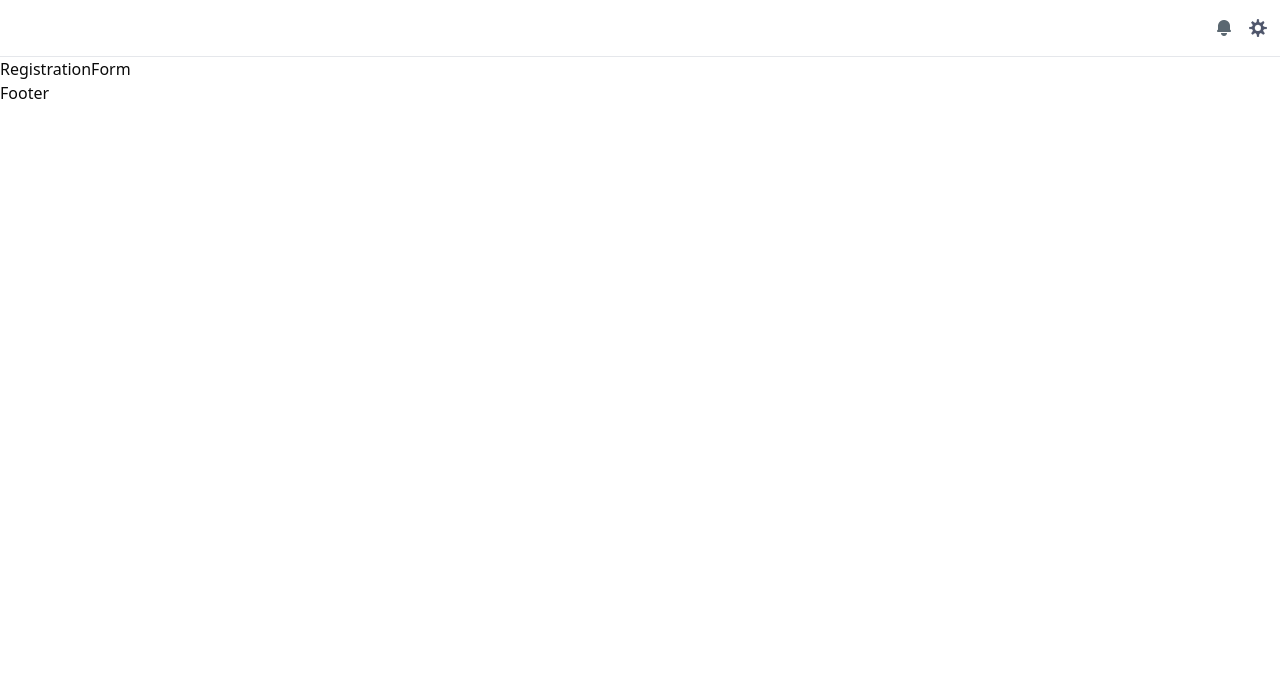
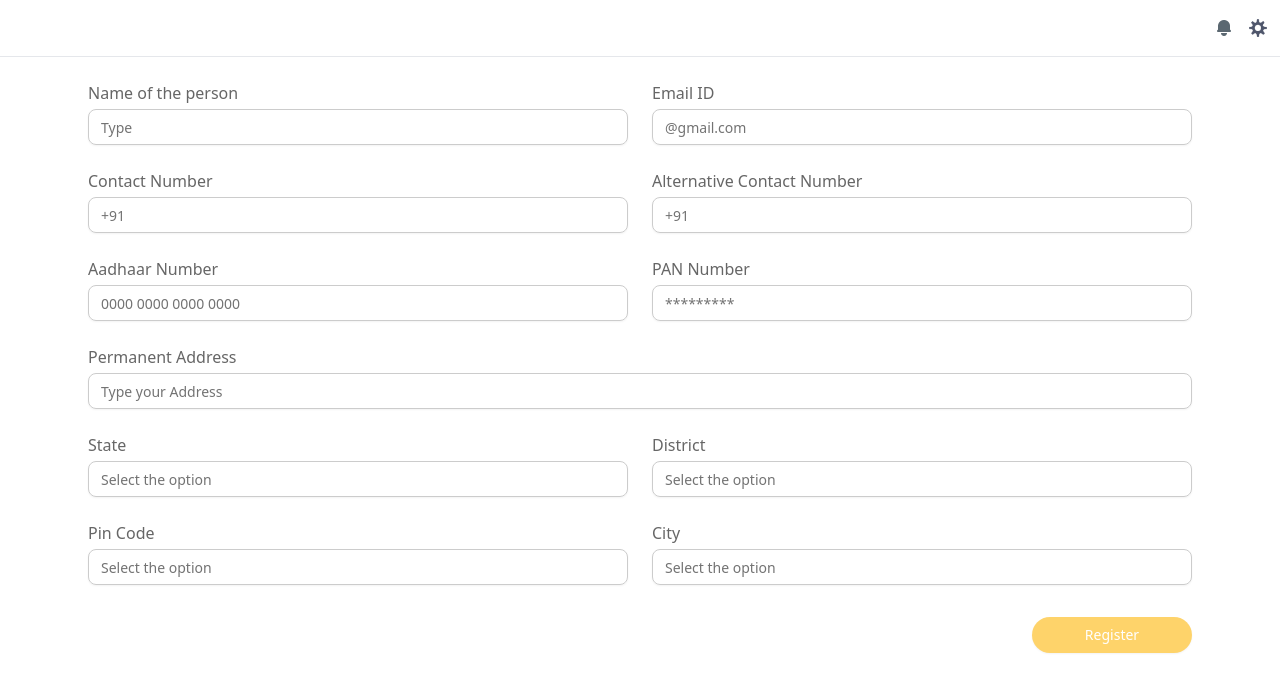
Before and after one commit to sathwik-digi/safety-demo, a React (Vite) app: page /auth/register in a window 1280 px wide. Shown: the top 692 px of the page. Built offline with nearby package versions, Linux system fonts and the light colour scheme.

Commit message:
registration form

```diff
--- a/package.json
+++ b/package.json
@@ -12,6 +12,7 @@
   "dependencies": {
     "@radix-ui/react-checkbox": "^1.3.2",
     "@radix-ui/react-label": "^2.1.7",
+    "@hookform/resolvers": "^5.1.1",
     "@radix-ui/react-slot": "^1.2.3",
     "@tailwindcss/vite": "^4.1.11",
     "axios": "^1.10.0",
@@ -20,9 +21,11 @@
     "lucide-react": "^0.525.0",
     "react": "^19.1.0",
     "react-dom": "^19.1.0",
+    "react-hook-form": "^7.60.0",
     "react-router-dom": "^7.6.3",
     "tailwind-merge": "^3.3.1",
-    "tailwindcss": "^4.1.11"
+    "tailwindcss": "^4.1.11",
+    "zod": "^3.25.76"
   },
   "devDependencies": {
     "@eslint/js": "^9.30.1",
--- a/src/components/register/RegistrationForm.jsx
+++ b/src/components/register/RegistrationForm.jsx
@@ -1,8 +1,122 @@
-import React from "react";
-function RegistrationForm() {
+import { useForm } from "react-hook-form";
+import { zodResolver } from "@hookform/resolvers/zod";
+import { z } from "zod";
+import { Input } from "@/components/ui/input";
+import { Button } from "@/components/ui/button";
+
+const formSchema = z.object({
+  name: z.string().min(2, { message: "Name must be at least 2 characters." }),
+  email: z.string().email({ message: "Invalid email address." }),
+  contactNumber: z.string().min(10, { message: "Enter a valid number." }),
+  alternativeContactNumber: z.string().min(10, { message: "Enter a valid number." }),
+  aadhaarNumber: z.string().min(12, { message: "Enter a valid Aadhaar number." }),
+  panNumber: z.string().min(5, { message: "Enter a valid PAN number." }),
+  permanentAddress: z.string().min(2,{ message: "Permanent Address must be at least 2 characters." }),
+  state: z.string().min(2,{ message: "State must be at least 2 characters." }),
+  district: z.string().min(2,{ message: "District must be at least 2 characters." }),
+  pinCode: z.string().min(2,{ message: "PinCode must be at least 2 characters." }),
+  city: z.string().min(2,{ message: "City must be at least 2 characters." }),
+});
+
+export default function RegistrationForm() {
+  const { register, handleSubmit, formState: { errors } } = useForm({
+    resolver: zodResolver(formSchema),
+    defaultValues: {
+      name: "", email: "", contactNumber: "", alternativeContactNumber: "",
+      aadhaarNumber: "", panNumber: "", permanentAddress: "",
+      state: "", district: "", pinCode: "", city: ""
+    },
+  });
+
+  const onSubmit = (data) => {
+    console.log("Submitted values:", data);
+  };
+
   return (
-    <div>RegistrationForm</div>
+    <form onSubmit={handleSubmit(onSubmit)} className="max-w-6xl mx-auto p-6 space-y-8">
+      <div className="grid grid-cols-1 md:grid-cols-2 gap-6">
+        {/* Name */}
+        <div>
+          <label className="text-[#666666] block mb-1">Name of the person</label>
+          <Input className="border-[#cccccc]" type="text" placeholder="Type" {...register("name")} />
+          {errors.name && <p className="text-red-500 text-sm mt-1">{errors.name.message}</p>}
+        </div>
+
+        {/* Email */}
+        <div>
+          <label className="text-[#666666] block mb-1">Email ID</label>
+          <Input className="border-[#cccccc]" type="email" placeholder="@gmail.com" {...register("email")} />
+          {errors.email && <p className="text-red-500 text-sm mt-1">{errors.email.message}</p>}
+        </div>
+
+        {/* Contact Number */}
+        <div>
+          <label className="text-[#666666] block mb-1">Contact Number</label>
+          <Input className="border-[#cccccc]" type="text" placeholder="+91" {...register("contactNumber")} />
+          {errors.contactNumber && <p className="text-red-500 text-sm mt-1">{errors.contactNumber.message}</p>}
+        </div>
+
+        {/* Alternative Contact */}
+        <div>
+          <label className="text-[#666666] block mb-1">Alternative Contact Number</label>
+          <Input className="border-[#cccccc]" type="text" placeholder="+91" {...register("alternativeContactNumber")} />
+          {errors.alternativeContactNumber && <p className="text-red-500 text-sm mt-1">{errors.alternativeContactNumber.message}</p>}
+        </div>
+
+        {/* Aadhaar */}
+        <div>
+          <label className="text-[#666666] block mb-1">Aadhaar Number</label>
+          <Input className="border-[#cccccc]" type="text" placeholder="0000 0000 0000 0000" {...register("aadhaarNumber")} />
+          {errors.aadhaarNumber && <p className="text-red-500 text-sm mt-1">{errors.aadhaarNumber.message}</p>}
+        </div>
+
+        {/* PAN */}
+        <div>
+          <label className="text-[#666666] block mb-1">PAN Number</label>
+          <Input className="border-[#cccccc]" type="text" placeholder="*********" {...register("panNumber")} />
+          {errors.panNumber && <p className="text-red-500 text-sm mt-1">{errors.panNumber.message}</p>}
+        </div>
+
+        {/* Address (full-width) */}
+        <div className="md:col-span-2">
+          <label className="text-[#666666] block mb-1">Permanent Address</label>
+          <Input className="border-[#cccccc]" type="text" placeholder="Type your Address" {...register("permanentAddress")} />
+          {errors.permanentAddress && <p className="text-red-500 text-sm mt-1">{errors.permanentAddress.message}</p>}
+        </div>
+
+        {/* State */}
+        <div>
+          <label className="text-[#666666] block mb-1">State</label>
+          <Input className="border-[#cccccc]" type="text" placeholder="Select the option" {...register("state")} />
+          {errors.state && <p className="text-red-500 text-sm mt-1">{errors.state.message}</p>}
+        </div>
+
+        {/* District */}
+        <div>
+          <label className="text-[#666666] block mb-1">District</label>
+          <Input className="border-[#cccccc]" type="text" placeholder="Select the option" {...register("district")} />
+          {errors.district && <p className="text-red-500 text-sm mt-1">{errors.district.message}</p>}
+        </div>
+
+        {/* Pin Code */}
+        <div>
+          <label className="text-[#666666] block mb-1">Pin Code</label>
+          <Input className="border-[#cccccc]" type="text" placeholder="Select the option" {...register("pinCode")} />
+          {errors.pinCode && <p className="text-red-500 text-sm mt-1">{errors.pinCode.message}</p>}
+        </div>
+
+        {/* City */}
+        <div>
+          <label className="text-[#666666] block mb-1">City</label>
+          <Input className="border-[#cccccc]" type="text" placeholder="Select the option" {...register("city")} />
+          {errors.city && <p className="text-red-500 text-sm mt-1">{errors.city.message}</p>}
+        </div>
+      </div>
+
+      {/* Submit Button */}
+      <div className="flex justify-end">
+        <Button type="submit" className="bg-[#FED36A] text-white w-40 rounded-[20px]">Register</Button>
+      </div>
+    </form>
   );
 }
-
-export default RegistrationForm;
--- /dev/null
+++ b/src/components/register/RegistrationSuccess.jsx
@@ -0,0 +1,8 @@
+import React from "react";
+function RegistrationSuccess() {
+  return (
+   <div>Registration successful</div>
+  );
+}
+
+export default RegistrationSuccess;
--- /dev/null
+++ b/src/components/ui/form.tsx
@@ -0,0 +1,165 @@
+import * as React from "react"
+import * as LabelPrimitive from "@radix-ui/react-label"
+import { Slot } from "@radix-ui/react-slot"
+import {
+  Controller,
+  FormProvider,
+  useFormContext,
+  useFormState,
+  type ControllerProps,
+  type FieldPath,
+  type FieldValues,
+} from "react-hook-form"
+
+import { cn } from "@/lib/utils"
+import { Label } from "@/components/ui/label"
+
+const Form = FormProvider
+
+type FormFieldContextValue<
+  TFieldValues extends FieldValues = FieldValues,
+  TName extends FieldPath<TFieldValues> = FieldPath<TFieldValues>,
+> = {
+  name: TName
+}
+
+const FormFieldContext = React.createContext<FormFieldContextValue>(
+  {} as FormFieldContextValue
+)
+
+const FormField = <
+  TFieldValues extends FieldValues = FieldValues,
+  TName extends FieldPath<TFieldValues> = FieldPath<TFieldValues>,
+>({
+  ...props
+}: ControllerProps<TFieldValues, TName>) => {
+  return (
+    <FormFieldContext.Provider value={{ name: props.name }}>
+      <Controller {...props} />
+    </FormFieldContext.Provider>
+  )
+}
+
+const useFormField = () => {
+  const fieldContext = React.useContext(FormFieldContext)
+  const itemContext = React.useContext(FormItemContext)
+  const { getFieldState } = useFormContext()
+  const formState = useFormState({ name: fieldContext.name })
+  const fieldState = getFieldState(fieldContext.name, formState)
+
+  if (!fieldContext) {
+    throw new Error("useFormField should be used within <FormField>")
+  }
+
+  const { id } = itemContext
+
+  return {
+    id,
+    name: fieldContext.name,
+    formItemId: `${id}-form-item`,
+    formDescriptionId: `${id}-form-item-description`,
+    formMessageId: `${id}-form-item-message`,
+    ...fieldState,
+  }
+}
+
+type FormItemContextValue = {
+  id: string
+}
+
+const FormItemContext = React.createContext<FormItemContextValue>(
+  {} as FormItemContextValue
+)
+
+function FormItem({ className, ...props }: React.ComponentProps<"div">) {
+  const id = React.useId()
+
+  return (
+    <FormItemContext.Provider value={{ id }}>
+      <div
+        data-slot="form-item"
+        className={cn("grid gap-2", className)}
+        {...props}
+      />
+    </FormItemContext.Provider>
+  )
+}
+
+function FormLabel({
+  className,
+  ...props
+}: React.ComponentProps<typeof LabelPrimitive.Root>) {
+  const { error, formItemId } = useFormField()
+
+  return (
+    <Label
+      data-slot="form-label"
+      data-error={!!error}
+      className={cn("data-[error=true]:text-destructive", className)}
+      htmlFor={formItemId}
+      {...props}
+    />
+  )
+}
+
+function FormControl({ ...props }: React.ComponentProps<typeof Slot>) {
+  const { error, formItemId, formDescriptionId, formMessageId } = useFormField()
+
+  return (
+    <Slot
+      data-slot="form-control"
+      id={formItemId}
+      aria-describedby={
+        !error
+          ? `${formDescriptionId}`
+          : `${formDescriptionId} ${formMessageId}`
+      }
+      aria-invalid={!!error}
+      {...props}
+    />
+  )
+}
+
+function FormDescription({ className, ...props }: React.ComponentProps<"p">) {
+  const { formDescriptionId } = useFormField()
+
+  return (
+    <p
+      data-slot="form-description"
+      id={formDescriptionId}
+      className={cn("text-muted-foreground text-sm", className)}
+      {...props}
+    />
+  )
+}
+
+function FormMessage({ className, ...props }: React.ComponentProps<"p">) {
+  const { error, formMessageId } = useFormField()
+  const body = error ? String(error?.message ?? "") : props.children
+
+  if (!body) {
+    return null
+  }
+
+  return (
+    <p
+      data-slot="form-message"
+      id={formMessageId}
+      className={cn("text-destructive text-sm", className)}
+      {...props}
+    >
+      {body}
+    </p>
+  )
+}
+
+export {
+  useFormField,
+  Form,
+  FormItem,
+  FormLabel,
+  FormControl,
+  FormDescription,
+  FormMessage,
+  FormField,
+}
--- a/src/components/ui/input.tsx
+++ b/src/components/ui/input.tsx
@@ -9,7 +9,7 @@ function Input({ className, type, ...props }: React.ComponentProps<"input">) {
       data-slot="input"
       className={cn(
         "file:text-foreground placeholder:text-muted-foreground selection:bg-primary selection:text-primary-foreground dark:bg-input/30 border-input flex h-9 w-full min-w-0 rounded-md border bg-transparent px-3 py-1 text-base shadow-xs transition-[color,box-shadow] outline-none file:inline-flex file:h-7 file:border-0 file:bg-transparent file:text-sm file:font-medium disabled:pointer-events-none disabled:cursor-not-allowed disabled:opacity-50 md:text-sm",
-        "focus-visible:border-ring focus-visible:ring-ring/50 focus-visible:ring-[3px]",
+        "focus-visible:border-ring focus-visible:ring-ring/50 focus-visible:ring-[1px]",
         "aria-invalid:ring-destructive/20 dark:aria-invalid:ring-destructive/40 aria-invalid:border-destructive",
         className
       )}
--- a/src/layouts/AuthLayout.jsx
+++ b/src/layouts/AuthLayout.jsx
@@ -8,7 +8,6 @@ function AuthLayout() {
     <div>
       <Header />
       <Outlet />
-      <Footer />
     </div>
   );
 }
--- a/src/routes.jsx
+++ b/src/routes.jsx
@@ -10,6 +10,7 @@ import Signin from "./pages/Signin";
 import Login from "./pages/Login";
 import Dashboard from "./pages/dashboard/Dashboard";
 import Register from "./pages/Registration/Register";
+import RegistrationSuccess from "./components/register/RegistrationSuccess";
 
 export const routers = createBrowserRouter([
       {
@@ -53,6 +54,10 @@ export const routers = createBrowserRouter([
                 path: "register",
                 element: <Register />,
             },
+            {
+                path: "registration-success",
+                element: <RegistrationSuccess />,
+            },
         ],
     },
 ]);
```
